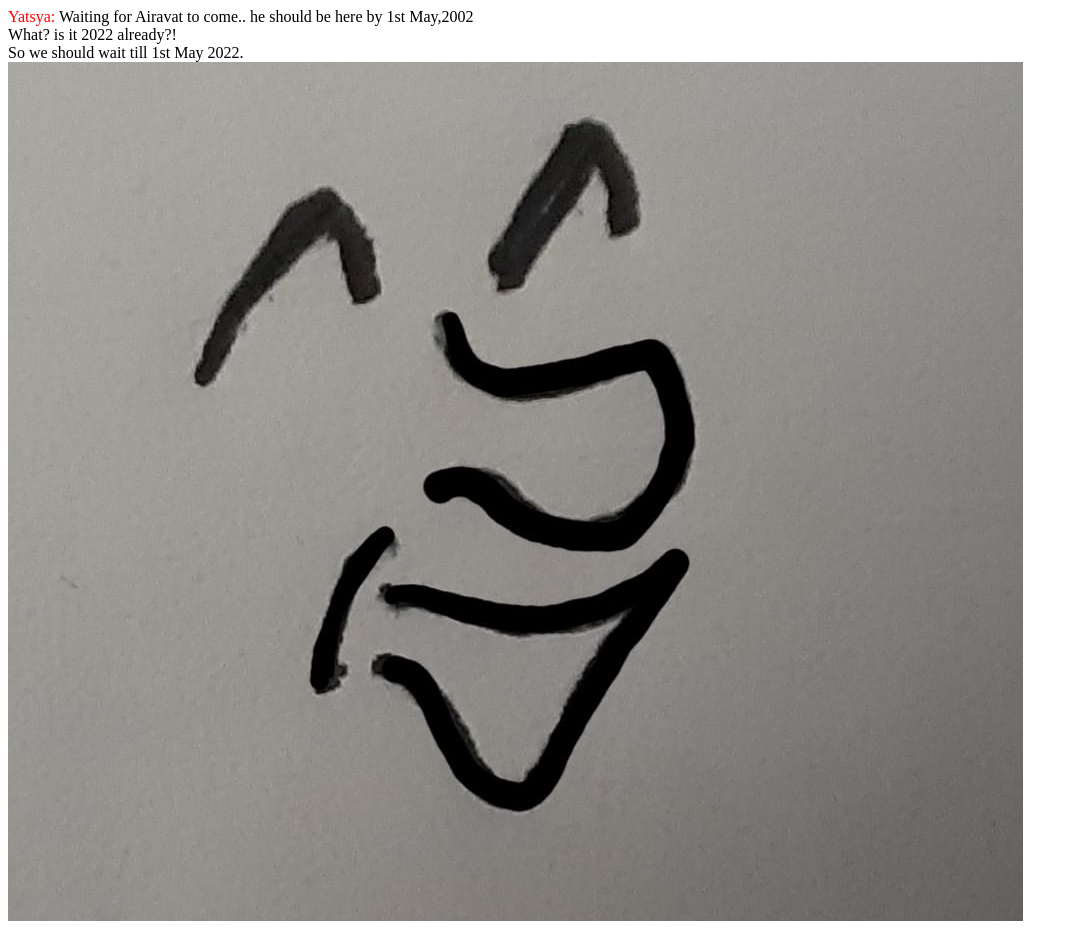
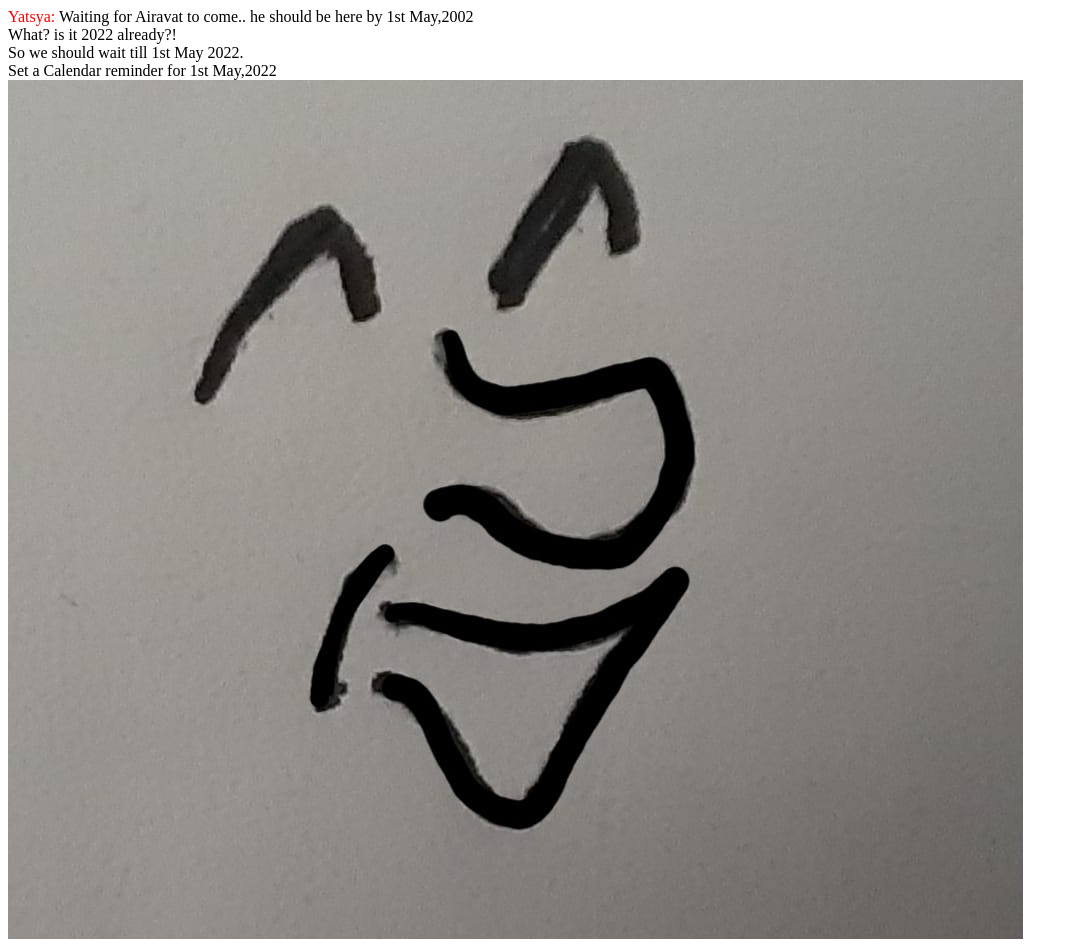
Before and after one commit to Yatsya/TheGame, a plain HTML site: page index.html in a window 1280 px wide. Shown: the whole page, without its empty margins (0-1078 px from the left). Drawn offline with Linux system fonts and the light colour scheme.

Commit message:
Update index.html

```diff
--- a/index.html
+++ b/index.html
@@ -17,7 +17,7 @@
   <font class="speaker">Yatsya: </font>
    <font class="speech">Waiting for Airavat to come.. he should be here by 1st May,2002 <br>
    What? is it 2022 already?!<br>
-    So we should wait till 1st May 2022.</font>
+    So we should wait till 1st May 2022.<br> Set a Calendar reminder for 1st May,2022</font>
     <br>
     <img src="Yatsya_is_happy.jpeg">
 </body>
```
